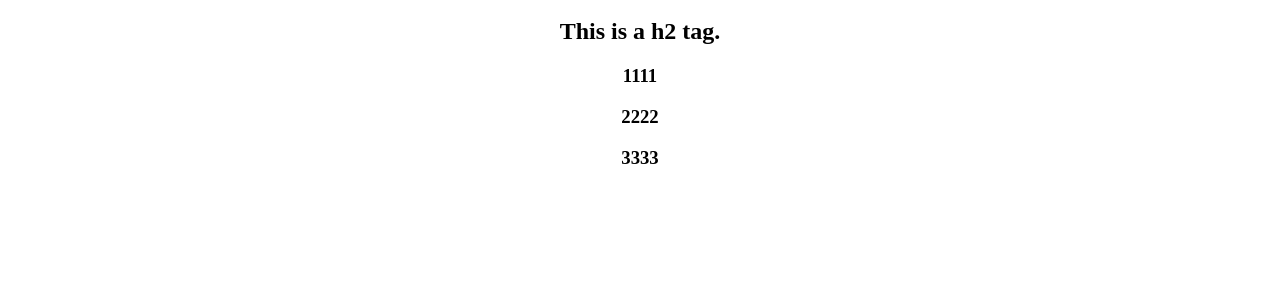
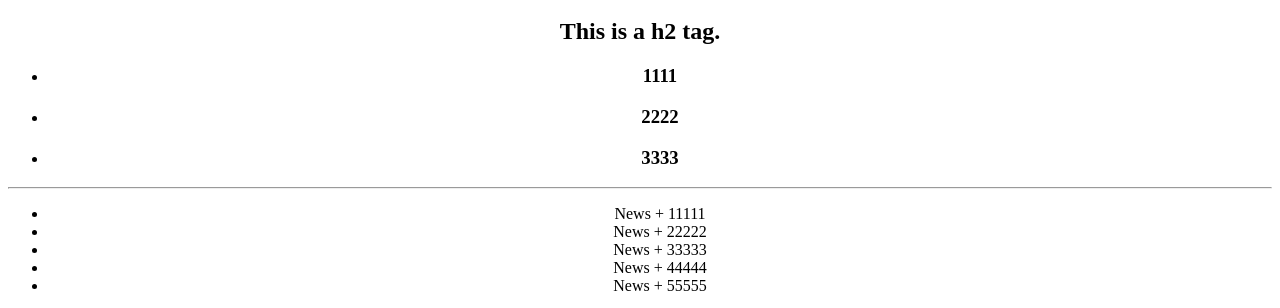
Before and after one commit to 540792740/React-Project, a React (Create React App) app in the folder src/React/react-demo01/: page / in a window 1280 px wide. Shown: the part 792-1100 px from the top of the page. Before the commit the page ends 979 px from the top, so only its background shows below. Built offline with nearby package versions, Linux system fonts and the light colour scheme.

Commit message:
May 14 react 123456789

```diff
--- a/src/React/react-demo01/src/component/News.js
+++ b/src/React/react-demo01/src/component/News.js
@@ -7,13 +7,21 @@ class News extends Component {
         this.state = {
             msg:'News',
             list:['1111', '2222', '3333'],
-            list2:[<h2>This is a h2 tag.</h2>, <h2>This is a h2 tag.</h2>]
+            list2:[<h2 key='1'>This is a h2 tag.</h2>, <h2 key='2'>This is a h2 tag.</h2>],
+            list3:[
+                {title:'News + 11111'},
+                {title:'News + 22222'},
+                {title:'News + 33333'},
+                {title:'News + 44444'},
+                {title:'News + 55555'}
+            ]
         }
     }
     render() {
         let listResult = this.state.list.map(function(value, key){
-            return <h3>{value}</h3>
-        })
+            return <ul key={key}><li><h3 >{value}</h3></li></ul>
+        });
+
         return (
             <div className='news'>
                 <h3>{this.state.msg}</h3>
@@ -21,7 +29,14 @@ class News extends Component {
                 <img src="https://dss1.bdstatic.com/6OF1bjeh1BF3odCf/it/u=1790140221,4180337232&fm=173&app=49&f=JPEG?w=218&h=146&s=09F8ED175E236401164B51640300E068"/> <hr/>
                 {this.state.list2}
                 {listResult}
-
+                <hr/>
+                <ul>
+                    {
+                        this.state.list3.map(function(value,key){
+                            return <li key={key}>{value.title}</li>
+                        })
+                    }
+                </ul>
             </div>
         );
     }
```
